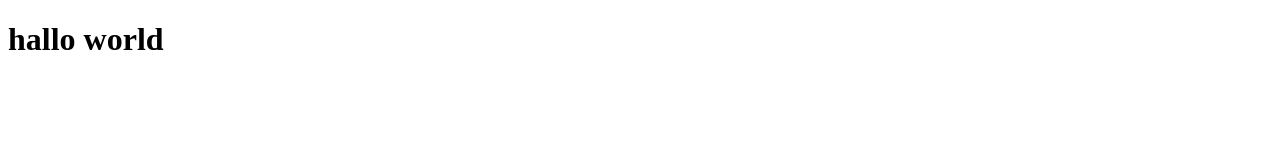
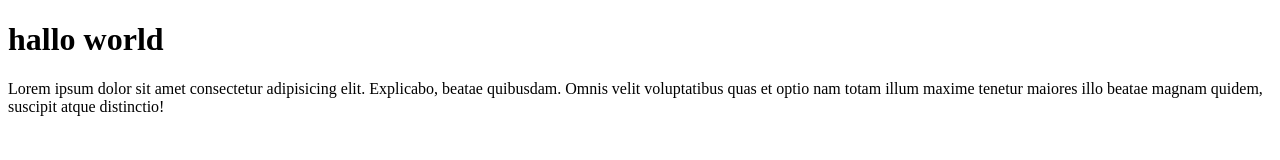
Before and after one commit to Didopurwacaraka/repo-test-remote, a plain HTML site: page index.html in a window 1280 px wide. Drawn offline with Linux system fonts and the light colour scheme.

Commit message:
menambahkan paragraf

```diff
--- a/index.html
+++ b/index.html
@@ -7,5 +7,6 @@
 </head>
 <body>
     <h1>hallo world</h1>
+    <p>Lorem ipsum dolor sit amet consectetur adipisicing elit. Explicabo, beatae quibusdam. Omnis velit voluptatibus quas et optio nam totam illum maxime tenetur maiores illo beatae magnam quidem, suscipit atque distinctio!</p>
 </body>
 </html>
```
